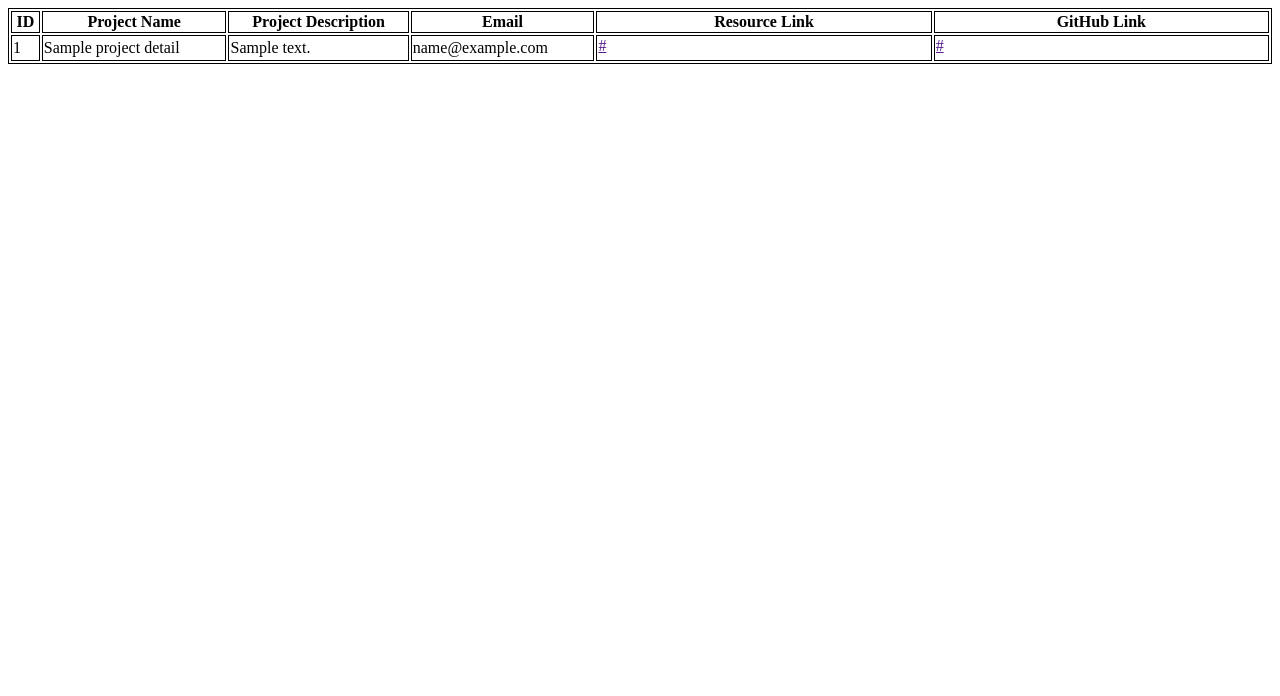
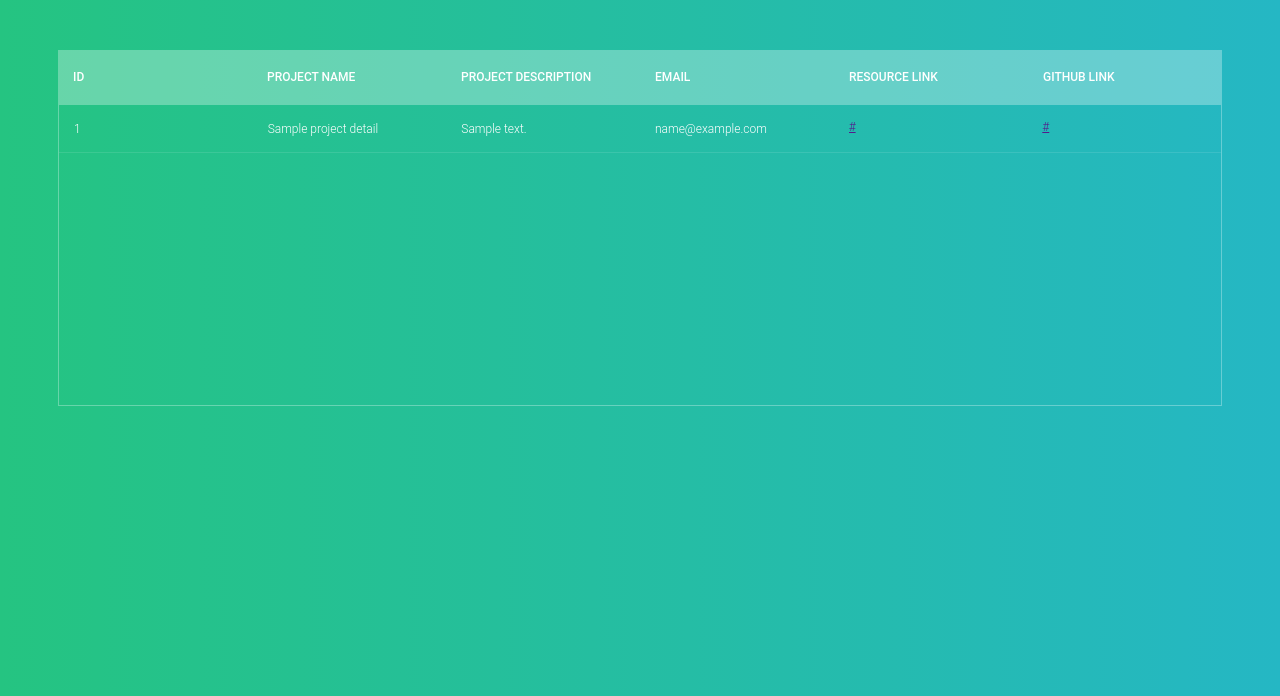
Before and after one commit to VedhaSankar/integrated-project-platform, a Flask app: page /view-all in a window 1280 px wide. Shown: the top 696 px of the page. Run offline with Flask 2, Linux system fonts and the light colour scheme; a database or web service that is not in the repository returns one stand-in record (values such as "Sample title"); lists and menus that the app fills with data are empty.

Commit message:
modifief table ui

```diff
--- a/app.py
+++ b/app.py
@@ -99,7 +99,7 @@ def view_all_projects():
         "result" : list_of_projects
     }
 
-    return render_template('view_all.html', projects = result)
+    return render_template('dums.html', projects = result)
 
 
 @app.route('/ping')
--- a/templates/dums.html
+++ b/templates/dums.html
@@ -5,138 +5,193 @@
     <meta charset="UTF-8">
     <meta http-equiv="X-UA-Compatible" content="IE=edge">
     <meta name="viewport" content="width=device-width, initial-scale=1.0">
-    <title>Document</title>
+    <title>Integrated Project Platform</title>
     <style>
+        h1 {
+            font-size: 30px;
+            color: #fff;
+            text-transform: uppercase;
+            font-weight: 300;
+            text-align: center;
+            margin-bottom: 15px;
+        }
+
+        table {
+            width: 100%;
+            table-layout: fixed;
+        }
+
+        .tbl-header {
+            background-color: rgba(255, 255, 255, 0.3);
+        }
+
+        .tbl-content {
+            height: 300px;
+            overflow-x: auto;
+            margin-top: 0px;
+            border: 1px solid rgba(255, 255, 255, 0.3);
+        }
+
+        a {
+            display: inline-block;
+            width: 150px;
+            white-space: nowrap;
+            overflow: hidden;
+            text-overflow: ellipsis;
+        }
+
+        th {
+            padding: 20px 15px;
+            text-align: left;
+            font-weight: 500;
+            font-size: 12px;
+            color: #fff;
+            text-transform: uppercase;
+        }
+
+        td {
+            padding: 15px;
+            text-align: left;
+            vertical-align: middle;
+            font-weight: 300;
+            font-size: 12px;
+            color: #fff;
+            border-bottom: solid 1px rgba(255, 255, 255, 0.1);
+        }
 
 
+        @import url(https://fonts.googleapis.com/css?family=Roboto:400,500,300,700);
+
         body {
-            font-family: "lato", sans-serif;
+            background: -webkit-linear-gradient(left, #25c481, #25b7c4);
+            background: linear-gradient(to right, #25c481, #25b7c4);
+            font-family: 'Roboto', sans-serif;
         }
 
-        .container {
-            max-width: 1000px;
-            margin-left: auto;
-            margin-right: auto;
-            padding-left: 10px;
-            padding-right: 10px;
+        section {
+            margin: 50px;
         }
 
-        h2 {
-            font-size: 26px;
-            margin: 20px 0;
+
+        /* follow me template */
+        .made-with-love {
+            margin-top: 40px;
+            padding: 10px;
+            clear: left;
             text-align: center;
+            font-size: 10px;
+            font-family: arial;
+            color: #fff;
         }
 
-        h2 small {
-            font-size: 0.5em;
+        .made-with-love i {
+            font-style: normal;
+            color: #F50057;
+            font-size: 14px;
+            position: relative;
+            top: 2px;
         }
 
-        .responsive-table li {
-            border-radius: 3px;
-            padding: 25px 30px;
-            display: flex;
-            justify-content: space-between;
-            margin-bottom: 25px;
+        .made-with-love a {
+            color: #fff;
+            text-decoration: none;
         }
 
-        .responsive-table .table-header {
-            background-color: #95a5a6;
-            font-size: 14px;
-            text-transform: uppercase;
-            letter-spacing: 0.03em;
+        .made-with-love a:hover {
+            text-decoration: underline;
         }
 
-        .responsive-table .table-row {
-            background-color: #ffffff;
-            box-shadow: 0px 0px 9px 0px rgba(0, 0, 0, 0.1);
+
+        /* for custom scrollbar for webkit browser*/
+
+        ::-webkit-scrollbar {
+            width: 6px;
         }
 
-        .responsive-table .col-1 {
-            flex-basis: 10%;
+        ::-webkit-scrollbar-track {
+            -webkit-box-shadow: inset 0 0 6px rgba(0, 0, 0, 0.3);
         }
 
-        .responsive-table .col-2 {
-            flex-basis: 40%;
-        }
-
-        .responsive-table .col-3 {
-            flex-basis: 25%;
-        }
-
-        .responsive-table .col-4 {
-            flex-basis: 25%;
-        }
-
-        @media all and (max-width: 767px) {
-            .responsive-table .table-header {
-                display: none;
-            }
-
-            .responsive-table li {
-                display: block;
-            }
-
-            .responsive-table .col {
-                flex-basis: 100%;
-            }
-
-            .responsive-table .col {
-                display: flex;
-                padding: 10px 0;
-            }
-
-            .responsive-table .col:before {
-                color: #6c7a89;
-                padding-right: 10px;
-                content: attr(data-label);
-                flex-basis: 50%;
-                text-align: right;
-            }
+        ::-webkit-scrollbar-thumb {
+            -webkit-box-shadow: inset 0 0 6px rgba(0, 0, 0, 0.3);
         }
     </style>
 </head>
 
 <body>
-    <div class="container">
-        <h2>Responsive Tables Using LI <small>Triggers on 767px</small></h2>
-        <ul class="responsive-table">
-            <li class="table-header">
-                <div class="col col-1">ID</div>
-                <div class="col col-2">Project Name</div>
-                <div class="col col-3">Project Description</div>
-                <div class="col col-4">Email</div>
-                <div class="col col-3">Resource Link</div>
-                <div class="col col-4">GitHub Link</div>
-            </li>
+    <section>
+        <div class="tbl-header">
+            <table cellpadding="0" cellspacing="0" border="0">
+                <thead>
+                    <tr>
+                        <th>
+                            ID
+                        </th>
+                        <th>
+                            Project Name
+                        </th>
+                        <th>
+                            Project Description
+                        </th>
+                        <th>
+                            Email
+                        </th>
+                        <th>
+                            Resource Link
+                        </th>
+                        <th>
+                            GitHub Link
+                        </th>
+                    </tr>
+                </thead>
+            </table>
+        </div>
+        <div class="tbl-content">
+            <table cellpadding="0" cellspacing="0" border="0">
+                <tbody>
+                    <tr>
+                        {% for item in projects.result %}
+                        <td>
+                            {{item._id}}
+                        </td>
 
-            {% for item in projects.result %}
+                        <td>
+                            {{item.project_name}}
+                        </td>
+                        <td>
+                            {{item.project_description}}
+                        </td>
+                        <td>
+                            {{item.email}}
+                        </td>
+                        <td>
+                        <a href>
+                            {{item.resource_link}}
+                        </a>
+                        </td>
+                        <td>
+                        <a href>
+                            {{item.github_link}}
+                        </a>
+                        </td>
+                    </tr>
 
-            <li class="table-row">
-                <div class="col col-1" data-label="Job Id">42235</div>
-                <div class="col col-2" data-label="Customer Name">John Doe</div>
-                <div class="col col-3" data-label="Amount">$350</div>
-                <div class="col col-4" data-label="Payment Status">Pending</div>
-            </li>
-            <li class="table-row">
-                <div class="col col-1" data-label="Job Id">42442</div>
-                <div class="col col-2" data-label="Customer Name">Jennifer Smith</div>
-                <div class="col col-3" data-label="Amount">$220</div>
-                <div class="col col-4" data-label="Payment Status">Pending</div>
-            </li>
-            <li class="table-row">
-                <div class="col col-1" data-label="Job Id">42257</div>
-                <div class="col col-2" data-label="Customer Name">John Smith</div>
-                <div class="col col-3" data-label="Amount">$341</div>
-                <div class="col col-4" data-label="Payment Status">Pending</div>
-            </li>
-            <li class="table-row">
-                <div class="col col-1" data-label="Job Id">42311</div>
-                <div class="col col-2" data-label="Customer Name">John Carpenter</div>
-                <div class="col col-3" data-label="Amount">$115</div>
-                <div class="col col-4" data-label="Payment Status">Pending</div>
-            </li>
-        </ul>
-    </div>
+                    {% endfor %}
+
+                </tbody>
+            </table>
+        </div>
+    </section>
+
+    <script>
+        $(window).on("load resize ", function () {
+            var scrollWidth = $('.tbl-content').width() - $('.tbl-content table').width();
+            $('.tbl-header').css({
+                'padding-right': scrollWidth
+            });
+        }).resize();
+    </script>
+
 </body>
 
 </html>
```
